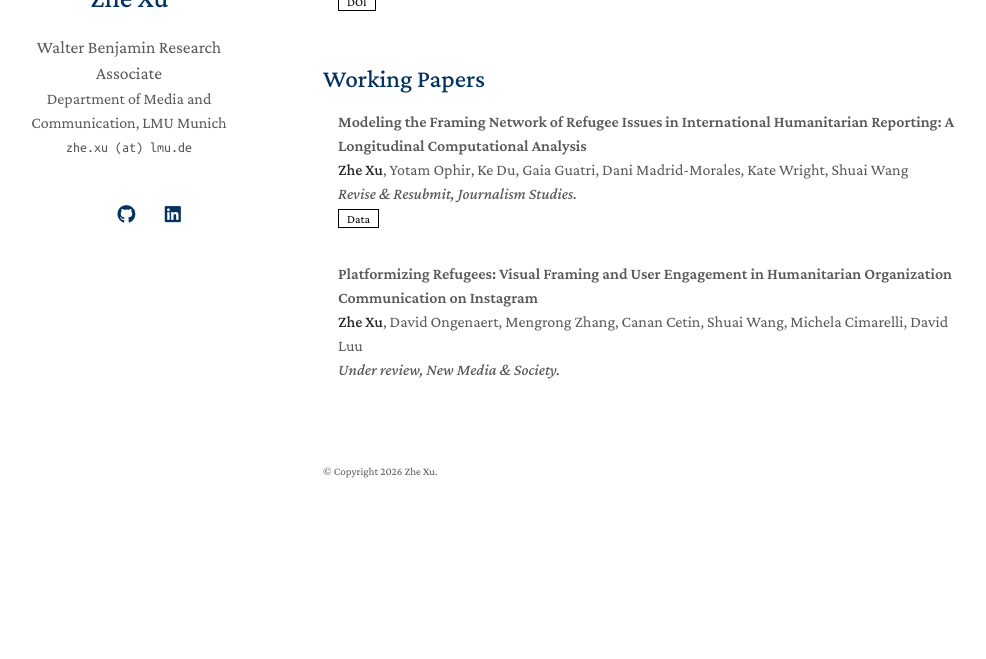
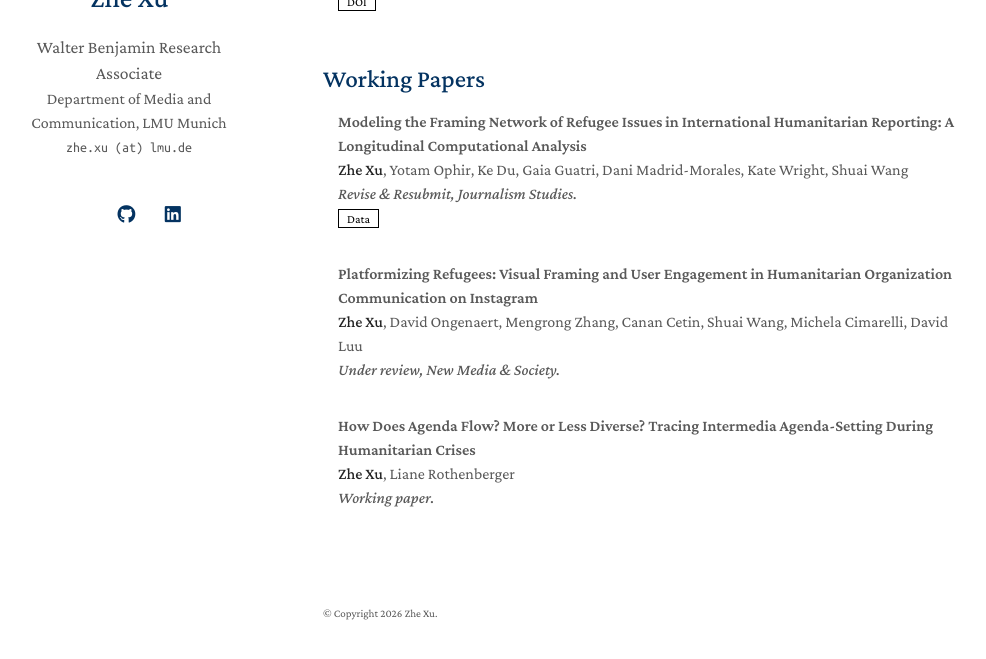
Before and after one commit to zhexuphd/newweb, a Jekyll site: the page built from index.md, in a window 1280 px wide and 900 px high, scrolled down 1005 px, cut to the strip 206-865 px from the top of the window. Shown: the whole strip, without its empty margins (147-1133 px from the left). Built offline with Jekyll 4.4.1, drawn with Linux system fonts in a browser that asks for light colours; a style sheet for code colours, icons or effects is not loaded; our own code applies the rules of GitHub Pages for plain Markdown files; before the commit the page ends 1763 px from its top, so only the background shows below that.

Commit message:
Update publications.yml

```diff
--- a/_data/publications.yml
+++ b/_data/publications.yml
@@ -27,3 +27,7 @@ working:
   - title: "Platformizing Refugees: Visual Framing and User Engagement in Humanitarian Organization Communication on Instagram"
     authors: <strong>Zhe Xu</strong>, David Ongenaert, Mengrong Zhang, Canan Cetin, Shuai Wang, Michela Cimarelli, David Luu
     conference: Under review, <em>New Media &amp; Society</em>.
+
+  - title: " How Does Agenda Flow? More or Less Diverse? Tracing Intermedia Agenda-Setting During Humanitarian Crises"
+    authors: <strong>Zhe Xu</strong>, Liane Rothenberger
+    conference: Working paper.
```
